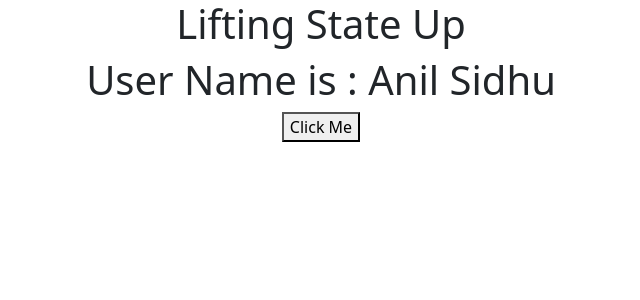
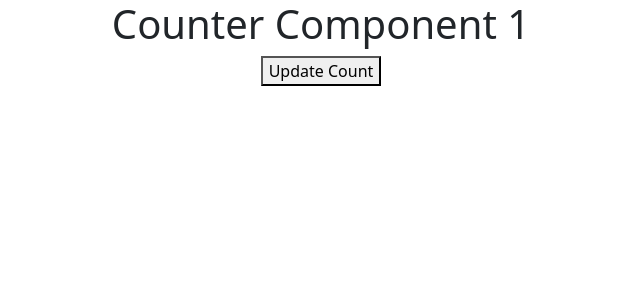
Before and after one commit to Deepakiit17/React_Tutorial, a React (Create React App) app: page / in a window 1280 px wide. Shown: the top 300 px of the page, without its empty margins (319-959 px from the left). Built offline with nearby package versions, Linux system fonts and the light colour scheme.

Commit message:
Pure Component

```diff
--- a/src/App.js
+++ b/src/App.js
@@ -1,16 +1,27 @@
+import "./App.css";
 import React from "react";
-import "./App.css";
-import User from "./User";
-function App() {
-  function getName(name) {
-    alert(name);
+import Counter from "./Counter";
+class App extends React.Component {
+  constructor() {
+    super();
+    this.state = {
+      count: 1,
+    };
   }
-  return (
-    <div className="App">
-      <h1>Lifting State Up</h1>
-      <User getData={getName} />
-    </div>
-  );
+  render() {
+    return (
+      <div className="App">
+        <Counter count={this.state.count} />
+        <button
+          onClick={() => {
+            this.setState({ count: this.state.count + 1 });
+          }}
+        >
+          Update Count
+        </button>
+      </div>
+    );
+  }
 }
 
 export default App;
--- /dev/null
+++ b/src/Counter.js
@@ -0,0 +1,13 @@
+import React from "react";
+class Counter extends React.PureComponent {
+  render() {
+    console.warn("counter re-render");
+    return (
+      <div>
+        <h1>Counter Component {this.props.count}</h1>
+      </div>
+    );
+  }
+}
+
+export default Counter;
--- a/src/User.js
+++ /dev/null
@@ -1,11 +0,0 @@
-function User(props) {
-  const name = "Anil Sidhu";
-  return (
-    <div>
-      <h1>User Name is : {name}</h1>
-      <button onClick={() => props.getData(name)}>Click Me</button>
-    </div>
-  );
-}
-
-export default User;
```
